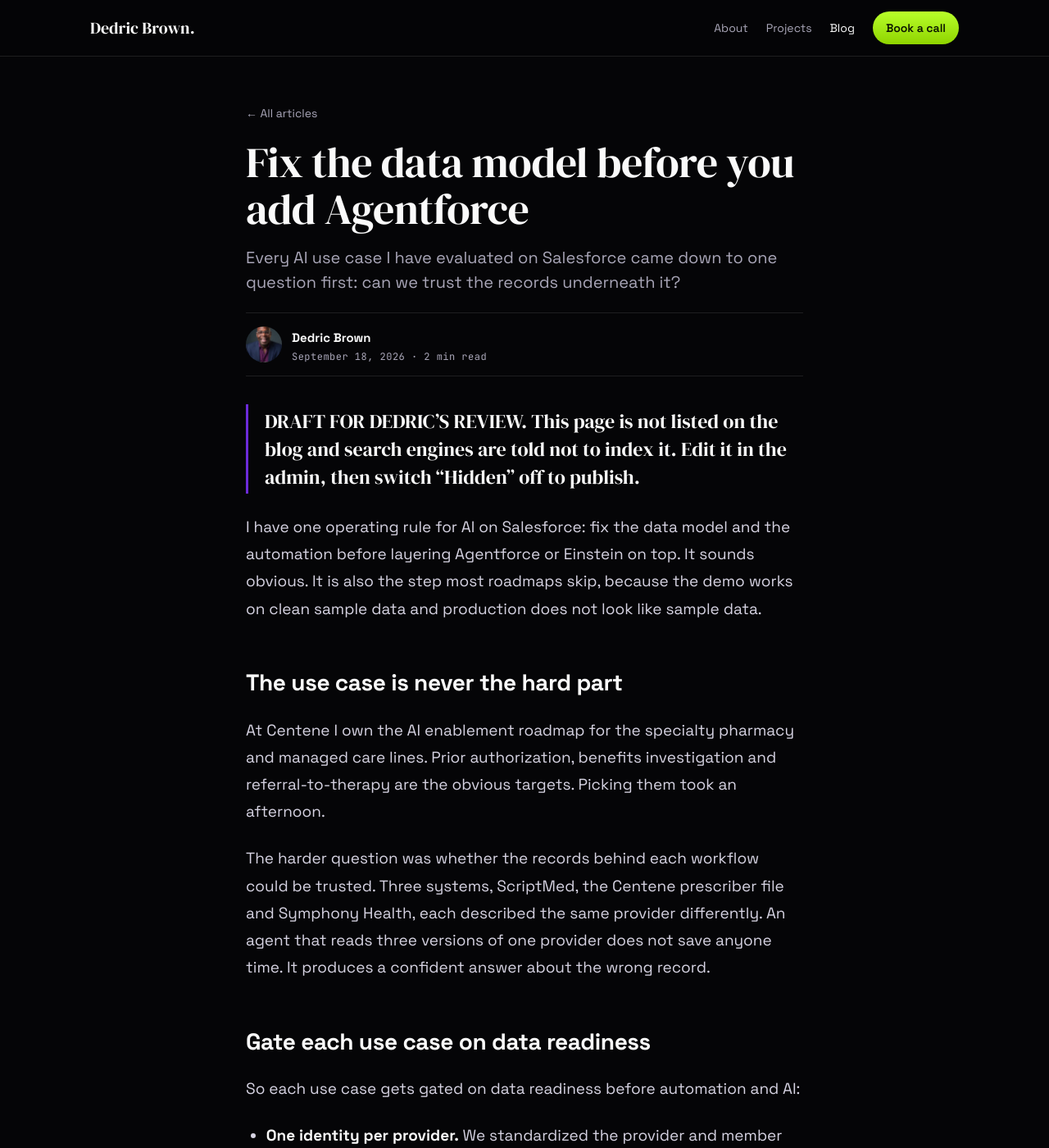
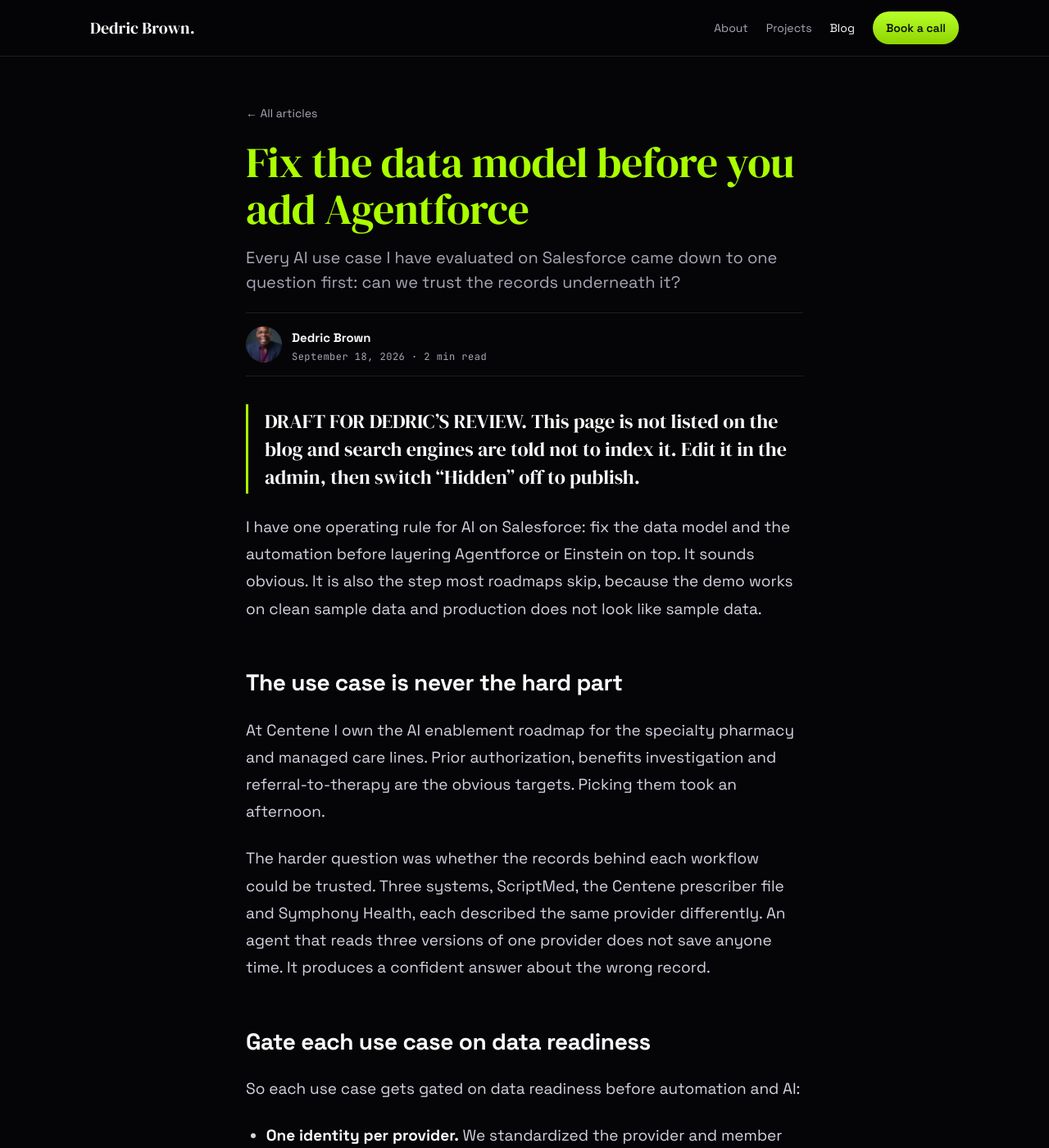
Before and after one commit to referrernation-web/dedric, a Jekyll site: the page built from _posts/2026-09-18-fix-the-data-model-before-you-add-agentforce.md, in a window 1280 px wide and 1400 px high. Shown: the whole window at 82% size. Built offline with Jekyll 4.4.1, drawn with Linux system fonts in a browser that asks for light colours.

Commit message:
Blog: lime green accent and titles per Dedric
Co-Authored-By: Claude Fable 5.1 <noreply@anthropic.com>

```diff
--- a/_layouts/blog.html
+++ b/_layouts/blog.html
@@ -19,7 +19,7 @@
 *{box-sizing:border-box;margin:0;padding:0}html{scroll-behavior:smooth}
 body{background:var(--bg);color:var(--txt);font:400 16px/1.6 'Space Grotesk',ui-sans-serif,system-ui,sans-serif;-webkit-font-smoothing:antialiased}
 a{color:inherit}
-.bar{position:fixed;top:0;left:0;height:3px;width:0;background:linear-gradient(90deg,var(--acc),var(--lime));z-index:20}
+.bar{position:fixed;top:0;left:0;height:3px;width:0;background:var(--lime);z-index:20}
 .nav{position:sticky;top:0;z-index:10;background:rgba(5,5,7,.82);-webkit-backdrop-filter:blur(12px);backdrop-filter:blur(12px);border-bottom:1px solid var(--line)}
 .nav div{max-width:1100px;margin:0 auto;padding:14px 20px;display:flex;align-items:center;gap:22px}
 .nav b{font:400 20px/1 'DM Serif Display',Georgia,serif;margin-right:auto}.nav b a{text-decoration:none}
@@ -28,13 +28,13 @@ a{color:inherit}
 .wrap{max-width:1100px;margin:0 auto;padding:0 20px}
 .mono{font:600 12px/1 'JetBrains Mono',monospace;letter-spacing:.14em;text-transform:uppercase;color:var(--lime)}
 /* index */
-.bhead{padding:72px 0 36px;text-align:center}.bhead h1{font:400 clamp(36px,6vw,58px)/1.08 'DM Serif Display',Georgia,serif;margin:14px 0}
+.bhead{padding:72px 0 36px;text-align:center}.bhead h1{color:var(--lime);font:400 clamp(36px,6vw,58px)/1.08 'DM Serif Display',Georgia,serif;margin:14px 0}
 .bhead p{color:var(--mut);max-width:620px;margin:0 auto;font-size:17px}
 .grid{display:grid;grid-template-columns:repeat(auto-fill,minmax(310px,1fr));gap:22px;padding:20px 0 90px}
 .card{background:var(--surf);border:1px solid var(--line);border-radius:22px;overflow:hidden;display:flex;flex-direction:column;text-decoration:none;transition:transform .2s,border-color .2s}
-.card:hover,.card:focus-visible{transform:translateY(-4px);border-color:rgba(255,255,255,.55)}
+.card:hover,.card:focus-visible{transform:translateY(-4px);border-color:var(--lime)}
 .card img{width:100%;aspect-ratio:16/9;object-fit:cover;display:block;background:#0e0d16}
-.card .noimg{aspect-ratio:16/9;background:radial-gradient(120% 120% at 0 0,#2a1560,#0e0d16 60%);display:flex;align-items:flex-end;padding:18px;font:400 22px/1.15 'DM Serif Display',Georgia,serif;color:#e9e4ff}
+.card .noimg{aspect-ratio:16/9;background:radial-gradient(120% 120% at 0 0,#2c4200,#0e0d16 60%);display:flex;align-items:flex-end;padding:18px;font:400 22px/1.15 'DM Serif Display',Georgia,serif;color:var(--lime)}
 .card .in{padding:20px;display:flex;flex-direction:column;gap:10px;flex:1}
 .card h2{font-size:21px;font-weight:700;line-height:1.25;letter-spacing:-.01em}.card p{color:var(--mut);font-size:14.5px;flex:1}
 .meta{font:400 12px/1 'JetBrains Mono',monospace;color:var(--mut);letter-spacing:.04em}
@@ -43,7 +43,7 @@ a{color:inherit}
 /* article: about 66 characters per line, 18px+ body, 1.75 leading */
 .art{max-width:720px;margin:0 auto;padding:56px 20px 40px}
 .art .back{font-size:14px;color:var(--mut);text-decoration:none}.art .back:hover{color:var(--txt)}
-.art h1{font:400 clamp(34px,5.4vw,52px)/1.1 'DM Serif Display',Georgia,serif;margin:18px 0 16px;letter-spacing:-.01em}
+.art h1{color:var(--lime);font:400 clamp(34px,5.4vw,52px)/1.1 'DM Serif Display',Georgia,serif;margin:18px 0 16px;letter-spacing:-.01em}
 .art .dek{font-size:20px;line-height:1.5;color:var(--mut);margin-bottom:22px}
 .by{display:flex;align-items:center;gap:12px;padding:16px 0;border-top:1px solid var(--line);border-bottom:1px solid var(--line);margin-bottom:34px}
 .by img{width:44px;height:44px;border-radius:50%;object-fit:cover}.by b{display:block;font-size:15px}.by .meta{margin-top:5px;display:block}
@@ -54,16 +54,16 @@ a{color:inherit}
 .prose h3{font:700 22px/1.3 'Space Grotesk',sans-serif;color:var(--txt);margin-top:1.7em;scroll-margin-top:80px}
 .prose a{color:var(--lime);text-underline-offset:3px}.prose strong{color:var(--txt)}
 .prose ul,.prose ol{padding-left:1.3em}.prose li+li{margin-top:.5em}
-.prose blockquote{border-left:3px solid var(--acc);padding:4px 0 4px 20px;color:var(--txt);font:400 24px/1.4 'DM Serif Display',Georgia,serif}
+.prose blockquote{border-left:3px solid var(--lime);padding:4px 0 4px 20px;color:var(--txt);font:400 24px/1.4 'DM Serif Display',Georgia,serif}
 .prose img{max-width:100%;border-radius:14px}
 .prose code{font:400 .85em 'JetBrains Mono',monospace;background:var(--surf);padding:2px 6px;border-radius:6px}
 .prose pre{background:var(--surf);border:1px solid var(--line);border-radius:14px;padding:18px;overflow:auto}.prose pre code{background:none;padding:0}
 .prose table{width:100%;border-collapse:collapse;font-size:16px;display:block;overflow-x:auto}.prose th,.prose td{border-bottom:1px solid var(--line);padding:10px 12px;text-align:left}
 .prose hr{border:0;border-top:1px solid var(--line);margin:2.2em 0}
-.tags{display:flex;flex-wrap:wrap;gap:8px;margin-top:40px}.tags span{font:400 12px/1 'JetBrains Mono',monospace;border:1px solid var(--line);border-radius:999px;padding:7px 12px;color:var(--mut)}
+.tags{display:flex;flex-wrap:wrap;gap:8px;margin-top:40px}.tags span{font:400 12px/1 'JetBrains Mono',monospace;border:1px solid rgba(170,255,0,.35);border-radius:999px;padding:7px 12px;color:var(--lime)}
 .abox{margin-top:44px;background:var(--surf);border:1px solid var(--line);border-radius:22px;padding:26px;display:flex;gap:18px;align-items:center;flex-wrap:wrap}
 .abox img{width:72px;height:72px;border-radius:50%;object-fit:cover}.abox div{flex:1;min-width:240px}.abox p{color:var(--mut);font-size:15px;margin-top:4px}
-.pn{display:grid;grid-template-columns:1fr 1fr;gap:16px;margin-top:28px}.pn a{border:1px solid var(--line);border-radius:16px;padding:16px;text-decoration:none;font-weight:600;font-size:15px}.pn a:hover{border-color:rgba(255,255,255,.55)}.pn small{display:block;color:var(--mut);font-weight:400;margin-bottom:4px}.pn a:last-child{text-align:right}
+.pn{display:grid;grid-template-columns:1fr 1fr;gap:16px;margin-top:28px}.pn a{border:1px solid var(--line);border-radius:16px;padding:16px;text-decoration:none;font-weight:600;font-size:15px}.pn a:hover{border-color:var(--lime)}.pn small{display:block;color:var(--mut);font-weight:400;margin-bottom:4px}.pn a:last-child{text-align:right}
 .foot{border-top:1px solid var(--line);color:var(--mut);font-size:14px;padding:26px 20px;text-align:center;margin-top:60px}.foot a{color:var(--txt)}
 :focus-visible{outline:2px solid var(--lime);outline-offset:3px}
 @media(max-width:760px){.card.first{flex-direction:column}.card.first>img,.card.first>.noimg{width:100%;min-height:0;aspect-ratio:16/9}.prose{font-size:17.5px}.nav a.l.h{display:none}.pn{grid-template-columns:1fr}}
```
